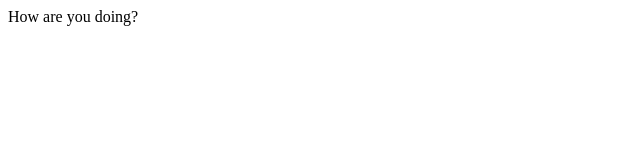
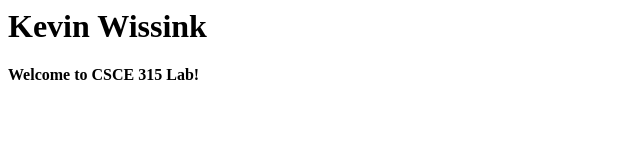
Before and after one commit to KevinWissink/Website-1.0, a plain HTML site: page index.html in a window 1280 px wide. Shown: the whole page, without its empty margins (0-640 px from the left). Drawn offline with Linux system fonts and the light colour scheme.

Commit message:
Added new Title and heading

```diff
--- a/index.html
+++ b/index.html
@@ -1,8 +1,9 @@
 <html>
 	<head>
-		<title>Hi</title>
+		<title>Kevin Wissink</title>
 	</head>
 	<body>
-		<p>How are you doing?</p>
+		<h1>Kevin Wissink</h1>
+		<p><strong>Welcome to CSCE 315 Lab!</strong></p>
 	</body>
 </html>
```
